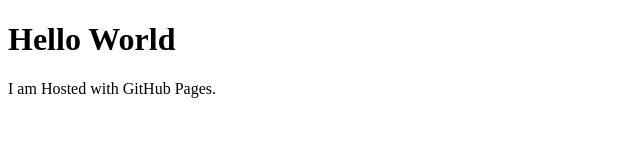
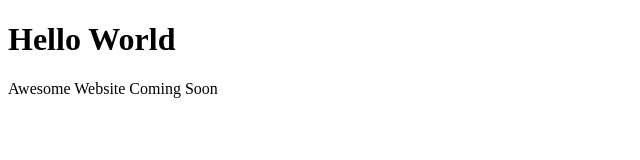
Before and after one commit to skjn/skjb, a plain HTML site: page index.html in a window 1280 px wide. Shown: the full height of the page, 0-640 px from the left. Drawn offline with Linux system fonts and the light colour scheme.

Commit message:
Update index.html

```diff
--- a/index.html
+++ b/index.html
@@ -2,6 +2,6 @@
 <html></html>
 <body>
     <h1>Hello World</h1>
-    <P>I am Hosted with GitHub Pages.</P>
+    <P>Awesome Website Coming Soon</P>
 </body>
 </html>
```
